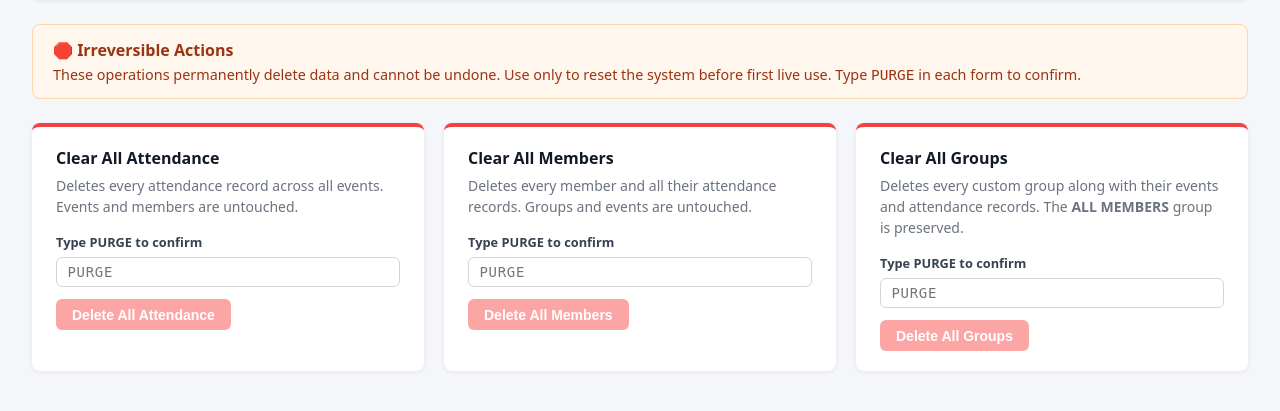
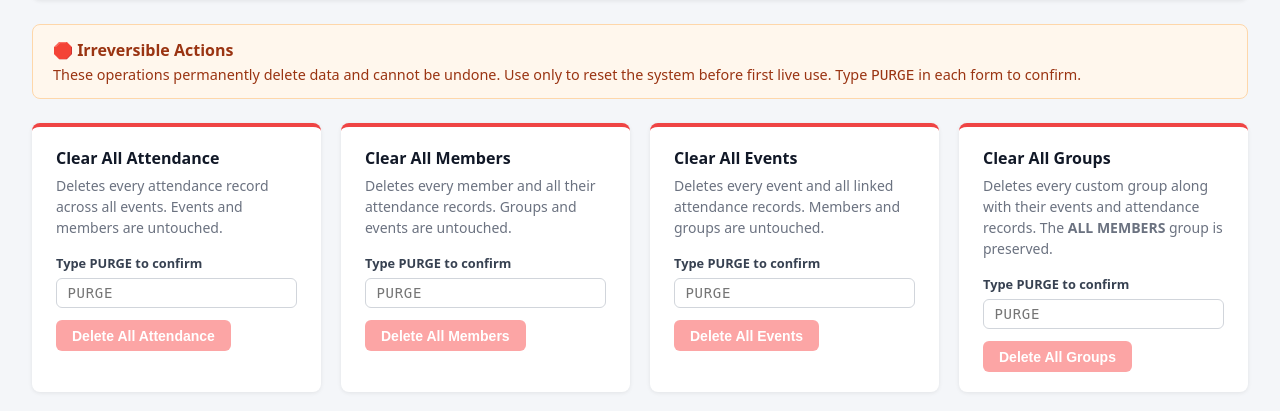
Before and after one commit to evanlow/shephard, a Flask app: page /admin/purge in a window 1280 px wide. Shown: the part 97-508 px from the top of the page. Run offline with Flask 3, Linux system fonts and the light colour scheme; a user stored in the database is signed in; tables that the repository leaves empty hold one stand-in row (values such as "Sample post").

Commit message:
Add admin purge function to clear all events
- Add purge_events route that deletes attendance records first, then events
- Add "Clear All Events" card to purge template with confirmation
- Add smoke tests for the new purge events function

Agent-Logs-Url: https://github.com/evanlow/shepherd/sessions/02dbbd48-e86a-4015-8d70-5d75da6425b6

Co-authored-by: evanlow <3292771+evanlow@users.noreply.github.com>

```diff
--- a/app/routes/auth.py
+++ b/app/routes/auth.py
@@ -245,6 +245,20 @@ def purge_members():
     count = db.session.query(Member).delete(synchronize_session=False)
     db.session.commit()
     flash(f"All members deleted ({count} member{'s' if count != 1 else ''} removed).", "success")
+    return redirect(url_for("auth.purge_page"))
+
+
+@bp.post("/admin/purge/events")
+@superuser_required
+def purge_events():
+    if request.form.get("confirm", "").strip().upper() != "PURGE":
+        flash("Type PURGE to confirm.", "error")
+        return redirect(url_for("auth.purge_page"))
+    # Delete in FK order: attendance → events
+    db.session.query(Attendance).delete(synchronize_session=False)
+    count = db.session.query(Event).delete(synchronize_session=False)
+    db.session.commit()
+    flash(f"All events deleted ({count} event{'s' if count != 1 else ''} removed).", "success")
     return redirect(url_for("auth.purge_page"))
 
 
--- a/app/templates/auth/purge.html
+++ b/app/templates/auth/purge.html
@@ -106,6 +106,21 @@
       </form>
     </div>
 
+    <!-- Purge Events -->
+    <div class="purge-card">
+      <h2>Clear All Events</h2>
+      <p>Deletes every event and all linked attendance records. Members and groups are untouched.</p>
+      <form method="post" action="{{ url_for('auth.purge_events') }}" onsubmit="return checkConfirm(this)">
+        <label for="conf-events">Type PURGE to confirm</label>
+        <input type="text" id="conf-events" name="confirm"
+               placeholder="PURGE" autocomplete="off"
+               oninput="toggleBtn(this)" />
+        <button type="submit" class="btn btn-danger" id="btn-events" disabled>
+          Delete All Events
+        </button>
+      </form>
+    </div>
+
     <!-- Purge Groups -->
     <div class="purge-card">
       <h2>Clear All Groups</h2>
```
Also changed, not shown: tests/smoke_auth.py (+34 -0 lines).
